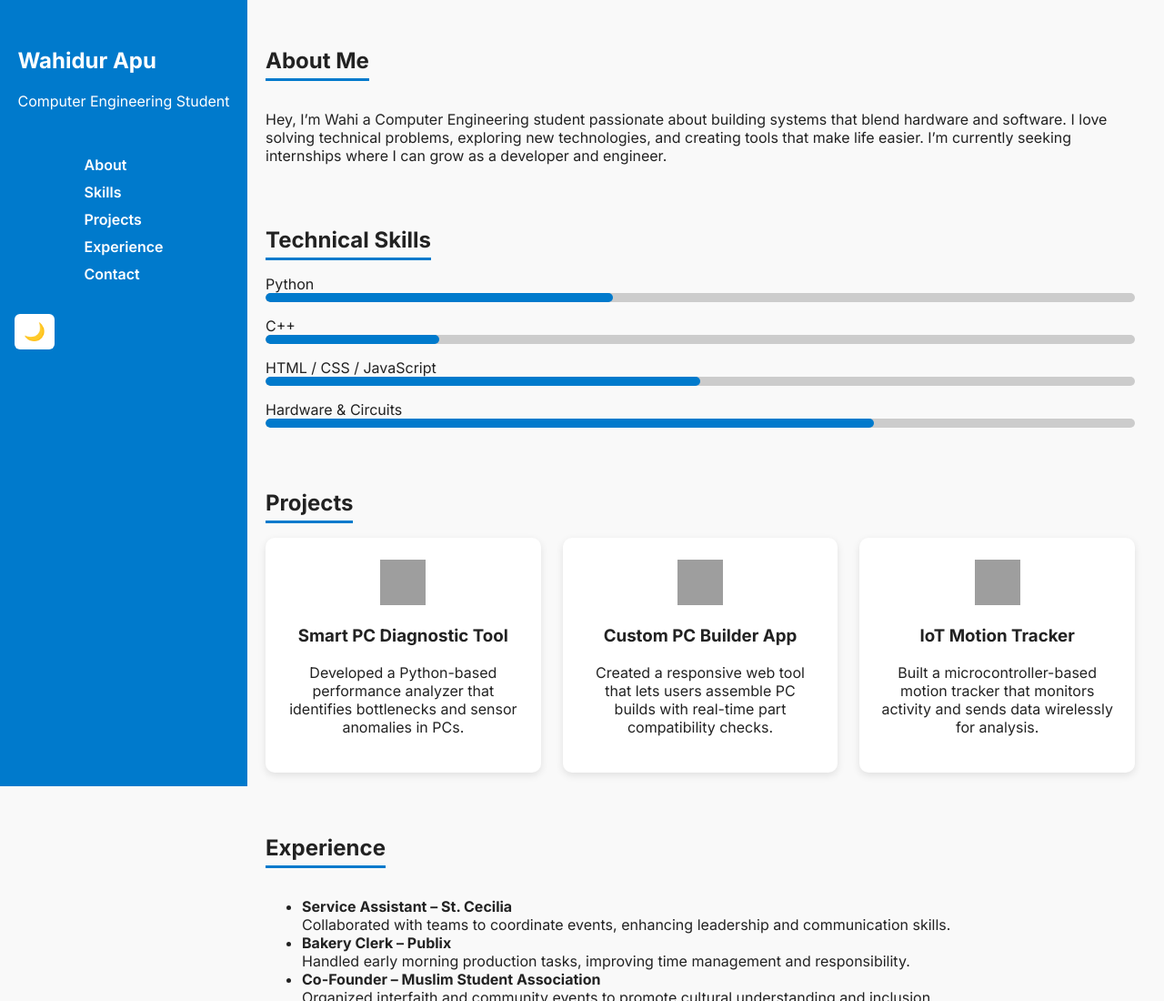
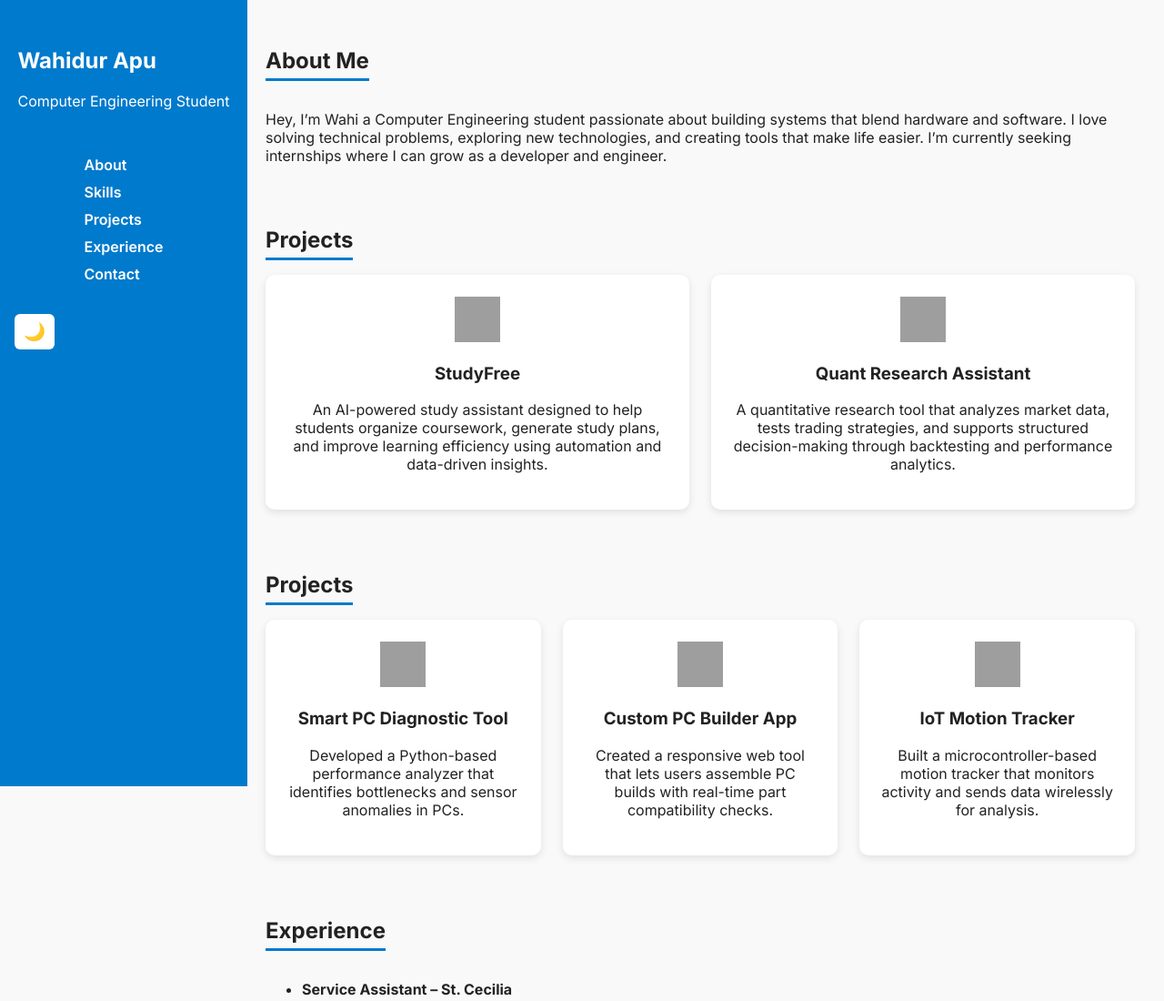
Before and after one commit to PackEdge1/wahidurapu.github.io, a plain HTML site: page index.html in a window 1280 px wide. Shown: the top 1100 px of the page at 91% size. Drawn offline with Linux system fonts and the light colour scheme; grey boxes are pictures that could not be loaded.

Commit message:
Revise project section and add new entries
Updated project descriptions and added new projects.

```diff
--- a/index.html
+++ b/index.html
@@ -39,27 +39,31 @@
       </p>
     </section>
 
-    <section id="skills">
-      <h1>Technical Skills</h1>
-      <div class="skills">
-        <div class="skill">
-          <span>Python</span>
-          <div class="bar"><div class="fill" style="width: 40%"></div></div>
-        </div>
-        <div class="skill">
-          <span>C++</span>
-          <div class="bar"><div class="fill" style="width: 20%"></div></div>
-        </div>
-        <div class="skill">
-          <span>HTML / CSS / JavaScript</span>
-          <div class="bar"><div class="fill" style="width: 50%"></div></div>
-        </div>
-        <div class="skill">
-          <span>Hardware & Circuits</span>
-          <div class="bar"><div class="fill" style="width: 70%"></div></div>
-        </div>
-      </div>
-    </section>
+<section id="projects">
+  <h1>Projects</h1>
+  <div class="card-grid">
+
+    <article class="card">
+      <img src="https://cdn.jsdelivr.net/gh/devicons/devicon/icons/python/python-original.svg" alt="Python logo" />
+      <h3>StudyFree</h3>
+      <p>
+        An AI-powered study assistant designed to help students organize coursework,
+        generate study plans, and improve learning efficiency using automation and data-driven insights.
+      </p>
+    </article>
+
+    <article class="card">
+      <img src="https://cdn.jsdelivr.net/gh/devicons/devicon/icons/python/python-original.svg" alt="Python logo" />
+      <h3>Quant Research Assistant</h3>
+      <p>
+        A quantitative research tool that analyzes market data, tests trading strategies,
+        and supports structured decision-making through backtesting and performance analytics.
+      </p>
+    </article>
+
+  </div>
+</section>
+
 
     <section id="projects">
       <h1>Projects</h1>
```
